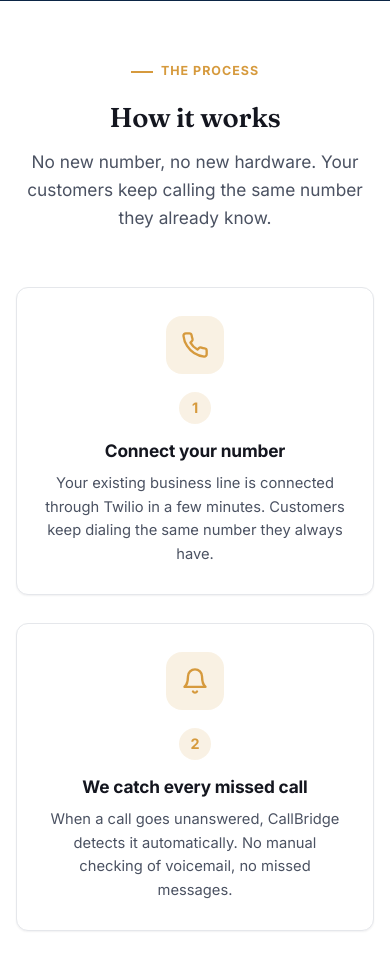
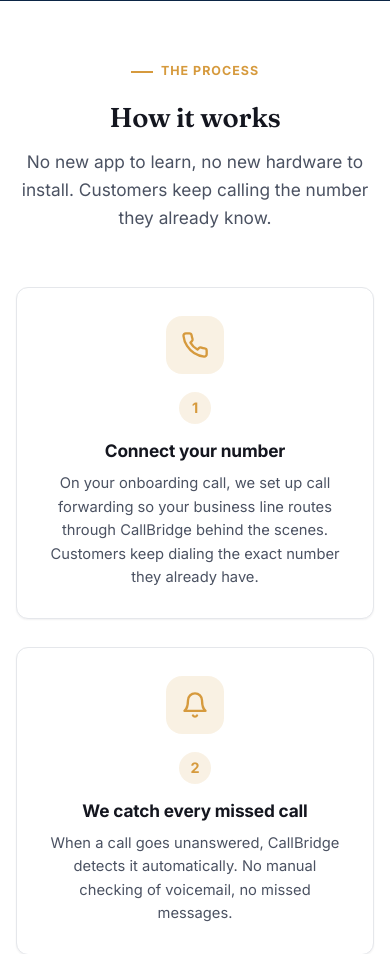
Before and after one commit to hiyaw10/callbridge, a Python web app: template app/templates/landing.html in a window 390 px wide. Shown: the part 2406-3360 px from the top of the page. Run offline with Jinja, Linux system fonts and the light colour scheme; the template is opened without the code that fills it, so the values that code supplies are empty.

Commit message:
Fix misleading "how it works" copy on the landing page
The old copy claimed "no new number" and that the business's existing
line was "connected through Twilio in a few minutes" with nothing
else involved. That's not accurate: a new Twilio number always gets
provisioned behind the scenes, the business's real line has to be set
to forward calls to it, and the owner's phone that actually rings has
to be a different number than the one customers dial (forwarding a
number to itself loops). None of that was reflected on the page.

Rewords both the "How it works" subtitle and step 1 to keep the part
that is genuinely true and the real differentiator (customers keep
dialing the exact number they already have) while dropping the "no
new number" and "a few minutes, nothing else to do" claims, and
attributing the forwarding setup to the onboarding call, consistent
with the "every account is set up personally, on a call" copy already
elsewhere on the page.

Co-Authored-By: Claude Sonnet 5 <noreply@anthropic.com>

```diff
--- a/app/templates/landing.html
+++ b/app/templates/landing.html
@@ -110,7 +110,7 @@
     <div class="section-head">
       <span class="eyebrow">The Process</span>
       <h2 class="section-title">How it works</h2>
-      <p class="section-subtitle">No new number, no new hardware. Your customers keep calling the same number they already know.</p>
+      <p class="section-subtitle">No new app to learn, no new hardware to install. Customers keep calling the number they already know.</p>
     </div>
     <div class="steps steps-icon">
       <div class="card step-card">
@@ -119,7 +119,7 @@
         </div>
         <div class="step-num">1</div>
         <h3>Connect your number</h3>
-        <p>Your existing business line is connected through Twilio in a few minutes. Customers keep dialing the same number they always have.</p>
+        <p>On your onboarding call, we set up call forwarding so your business line routes through CallBridge behind the scenes. Customers keep dialing the exact number they already have.</p>
       </div>
       <div class="card step-card">
         <div class="step-icon">
```
